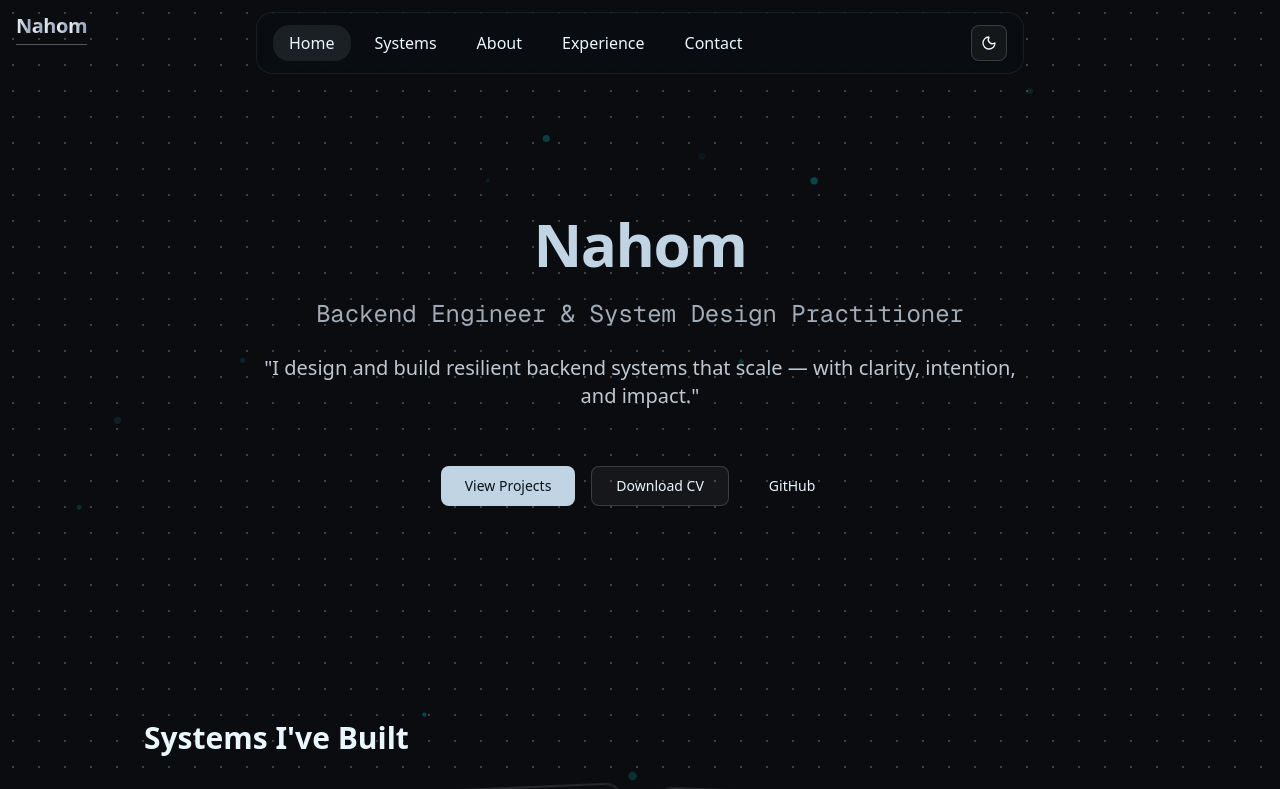
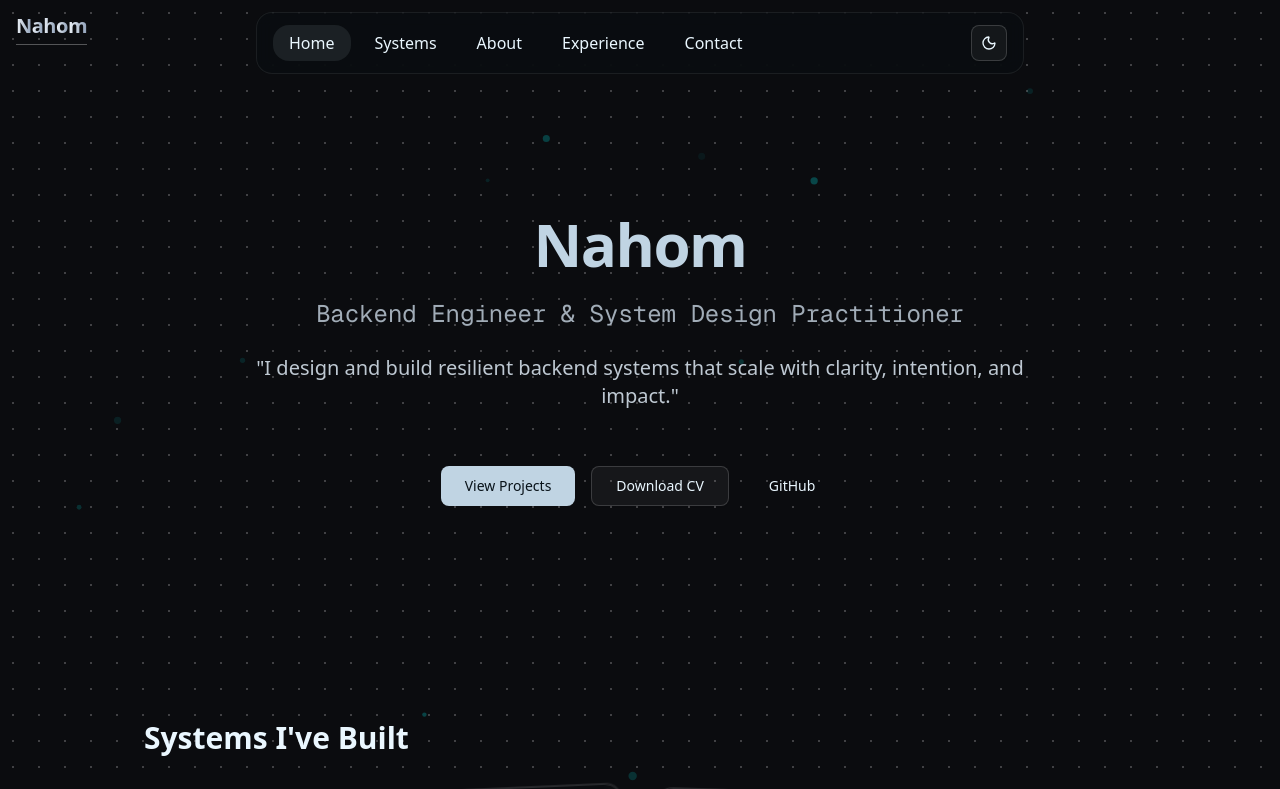
Before and after one commit to nahom-zewdu/my-portfolio, a Next.js app: page / in a window 1280 px wide. Shown: the top 789 px of the page. Built offline with nearby package versions, Linux system fonts and the light colour scheme.

Commit message:
chore: update headline

```diff
--- a/src/app/page.tsx
+++ b/src/app/page.tsx
@@ -60,7 +60,7 @@ export default function Home() {
             className="mx-auto text-lg md:text-xl text-foreground/80"
             variants={fadeInUp}
           >
-            &quot;I design and build resilient backend systems that scale — with clarity, intention, and impact.&quot;
+            &quot;I design and build resilient backend systems that scale with clarity, intention, and impact.&quot;
           </motion.p>
         </motion.div>
         <motion.div
```
